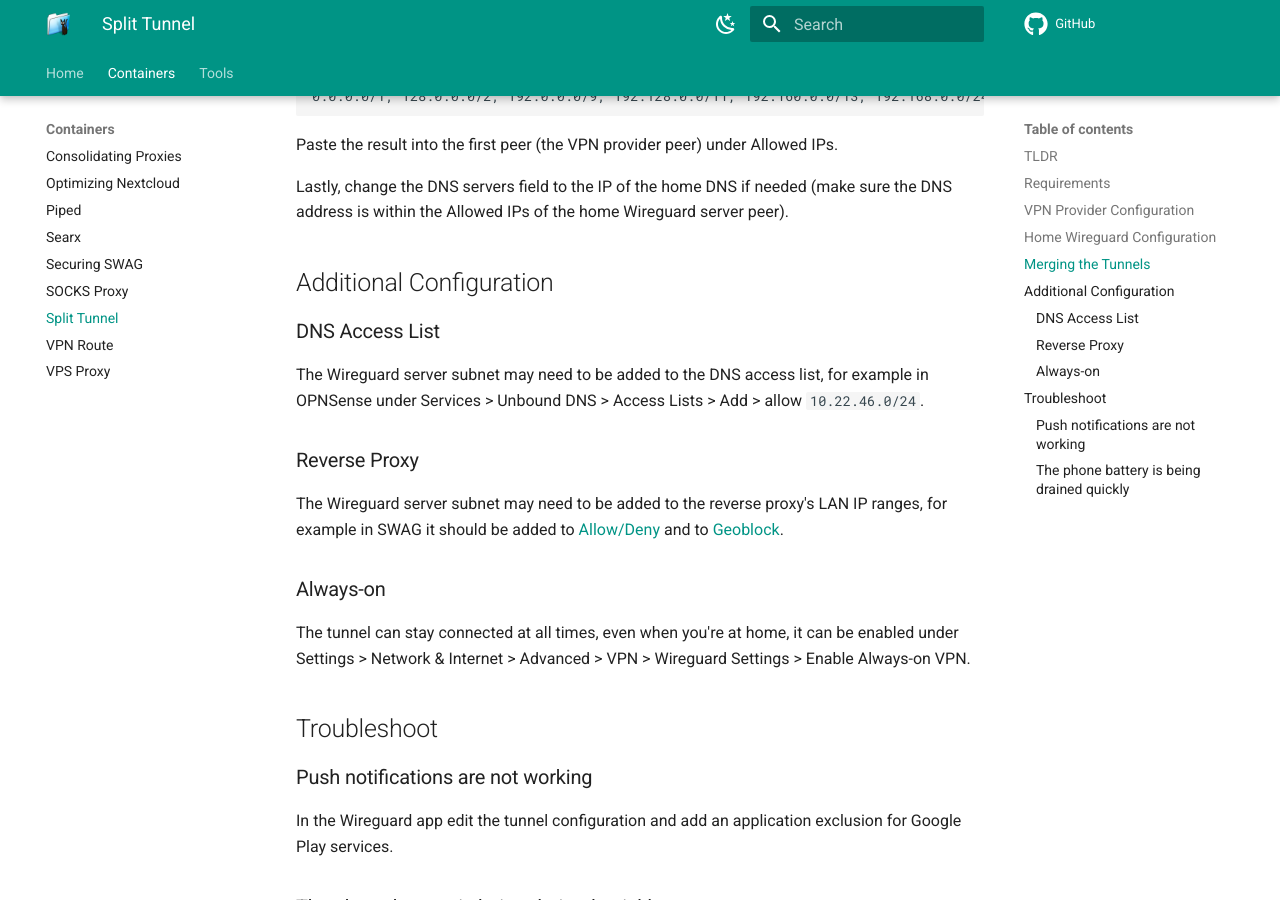
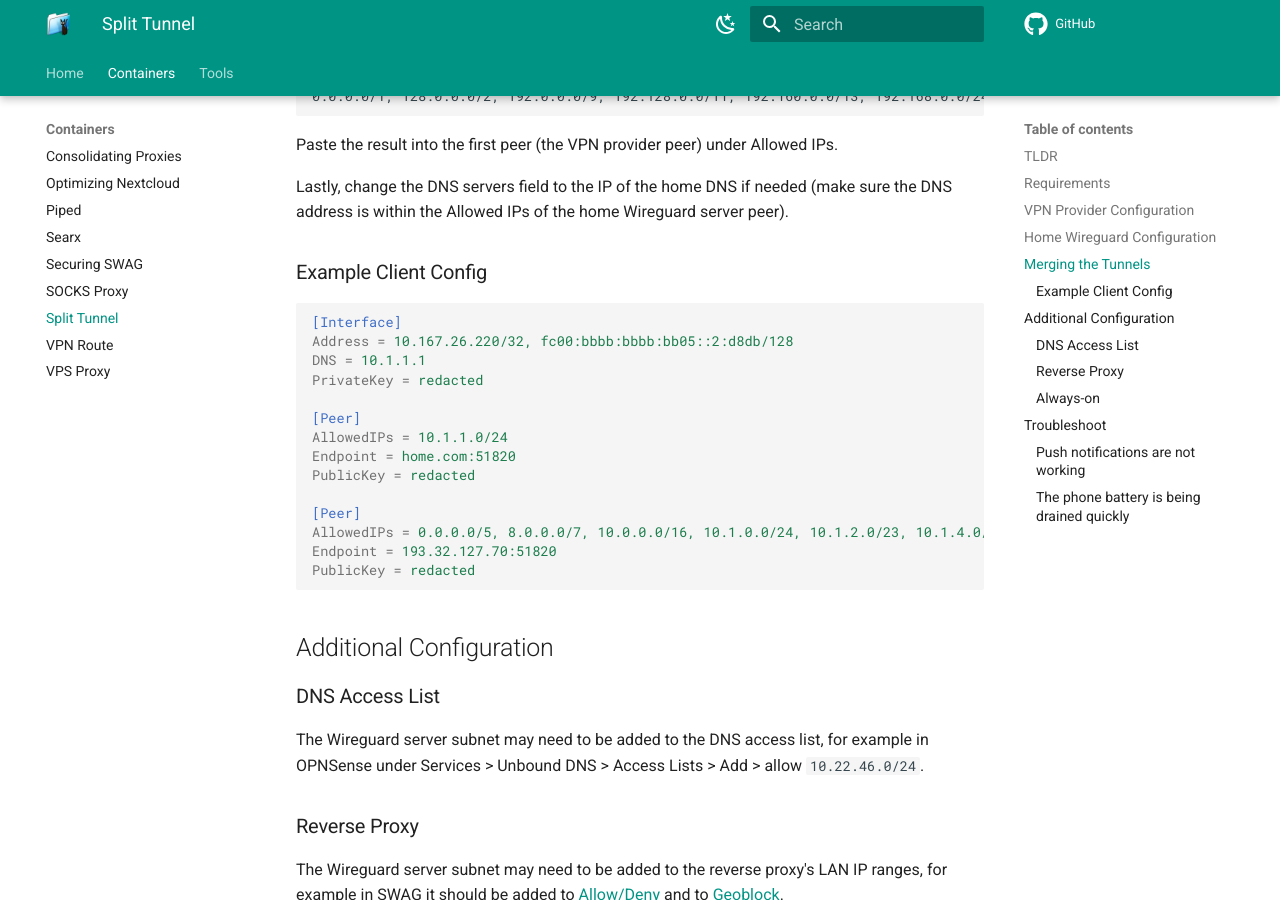
Before and after one commit to quietsy/advanced-configurations, an MkDocs documentation site: the page built from docs/split.md, in a window 1280 px wide and 900 px high, scrolled down 2102 px. Built offline with MkDocs 1.6.1 and Material for MkDocs 9.7.7, drawn with Linux system fonts in a browser that asks for light colours; comment, search, counter and statistics services are not loaded.

Commit message:
Added an example

````diff
--- a/docs/split.md
+++ b/docs/split.md
@@ -68,6 +68,25 @@ Paste the result into the first peer (the VPN provider peer) under Allowed IPs.
 
 Lastly, change the DNS servers field to the IP of the home DNS if needed (make sure the DNS address is within the Allowed IPs of the home Wireguard server peer).
 
+### Example Client Config
+
+```ini
+[Interface]
+Address = 10.167.26.220/32, fc00:bbbb:bbbb:bb05::2:d8db/128
+DNS = 10.1.1.1
+PrivateKey = redacted
+
+[Peer]
+AllowedIPs = 10.1.1.0/24
+Endpoint = home.com:51820
+PublicKey = redacted
+
+[Peer]
+AllowedIPs = 0.0.0.0/5, 8.0.0.0/7, 10.0.0.0/16, 10.1.0.0/24, 10.1.2.0/23, 10.1.4.0/22, 10.1.8.0/21, 10.1.16.0/20, 10.1.32.0/19, 10.1.64.0/18, 10.1.128.0/17, 10.2.0.0/15, 10.4.0.0/14, 10.8.0.0/13, 10.16.0.0/12, 10.32.0.0/11, 10.64.0.0/10, 10.128.0.0/9, 11.0.0.0/8, 12.0.0.0/6, 16.0.0.0/4, 32.0.0.0/3, 64.0.0.0/2, 128.0.0.0/1, ::/0
+Endpoint = 193.32.127.70:51820
+PublicKey = redacted
+```
+
 ## Additional Configuration
 
 ### DNS Access List
````
